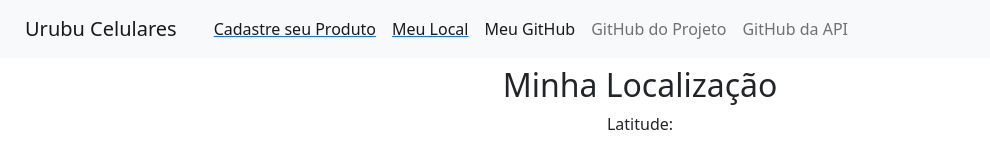
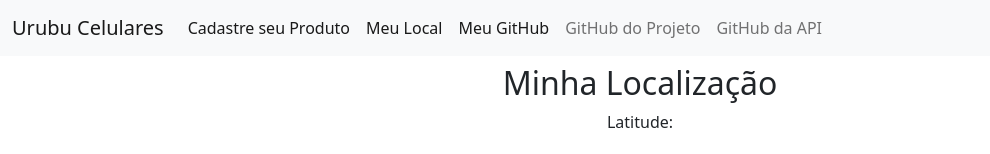
Before and after one commit to luizpaulo2005/pwa-urubu-celulares, a Next.js app: page /mylocal in a window 1280 px wide. Shown: the top 154 px of the page, without its empty margins (0-990 px from the left). Built offline with nearby package versions, Linux system fonts and the light colour scheme; no server answers.

Commit message:
correção links

```diff
--- a/components/navbar.js
+++ b/components/navbar.js
@@ -4,8 +4,8 @@ const NavBar = () => {
   return (
     <nav className="navbar navbar-expand-lg bg-light">
       <div className="container-fluid">
-        <Link href="/">
-          <button className="navbar-brand btn">Urubu Celulares</button>
+        <Link href="/" className="default-txt">
+          <span className="navbar-brand ">Urubu Celulares</span>
         </Link>
         <button
           className="navbar-toggler"
@@ -21,14 +21,14 @@ const NavBar = () => {
         <div className="collapse navbar-collapse" id="navbarNav">
           <ul className="navbar-nav">
             <li className="nav-item">
-              <Link href="/cad_produtos">
+              <Link href="/cad_produtos" className="default-txt">
                 <span className="nav-link active" aria-current="page">
                   Cadastre seu Produto
                 </span>
               </Link>
             </li>
             <li className="nav-item">
-              <Link href="/mylocal">
+              <Link href="/mylocal" className="default-txt">
                 <span className="nav-link active" aria-current="page">
                   Meu Local
                 </span>
--- a/pages/index.js
+++ b/pages/index.js
@@ -13,8 +13,8 @@ export default function Home({ attributes }) {
       <NavBar />
       <div className="container d-flex align-items-center justify-content-center">
         <div className="cartaonxt">
-          <Link href="/produtos">
-            <h2>Veja nossos produtos</h2>
+          <Link href="/produtos" className="default-txt">
+            <h2 >Veja nossos produtos</h2>
           </Link>
         </div>
       </div>
--- a/styles/globals.css
+++ b/styles/globals.css
@@ -67,6 +67,11 @@ a {
   width: 100%;
   height: 100%;
 }
+
+.default-txt {
+  text-decoration: none;
+  color: black;
+}
 /* @media (prefers-color-scheme: dark) {
   html {
     color-scheme: dark;
```
Also changed, not shown: 1 other file (tests, documents, lock files or other folders).
